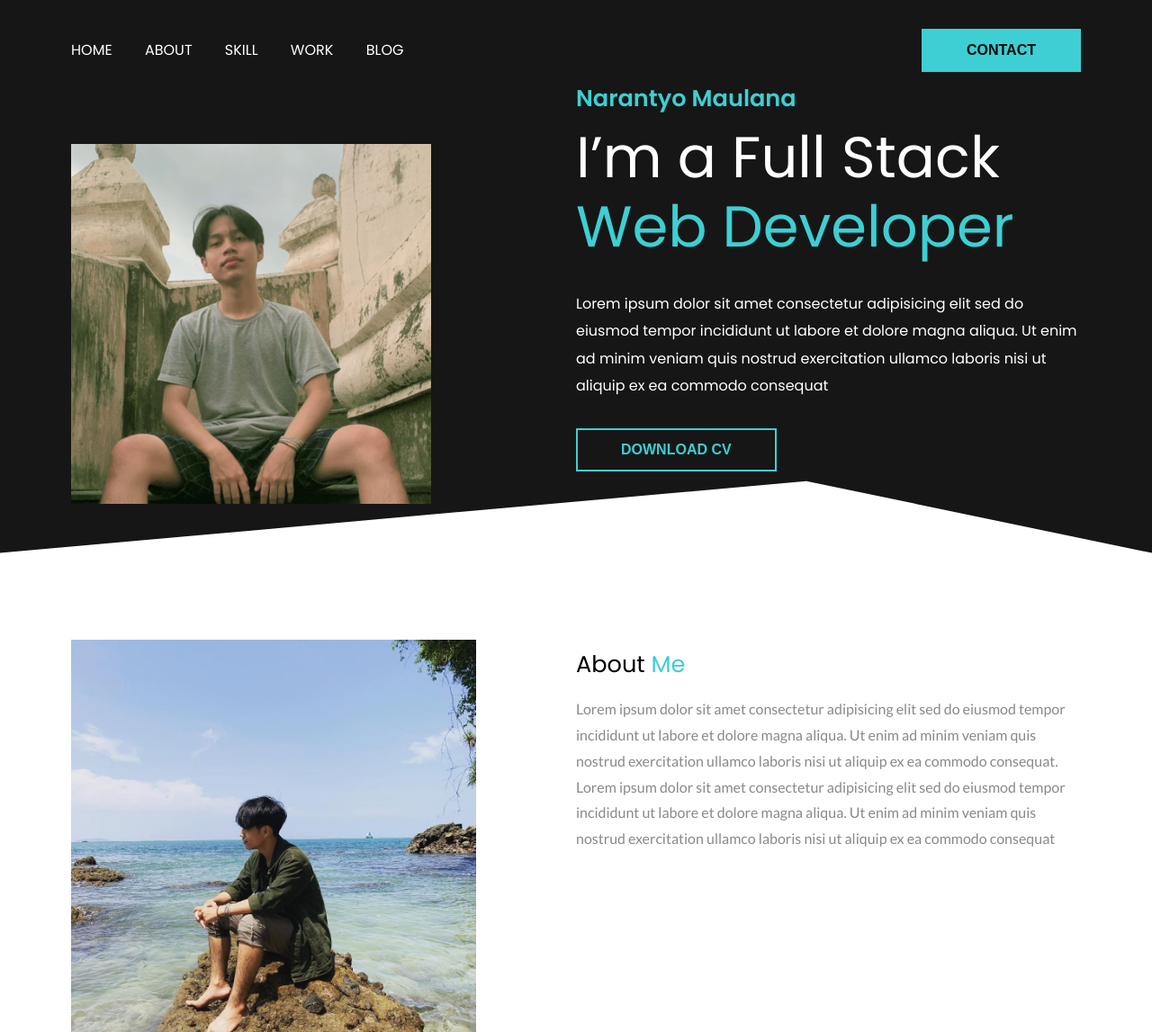
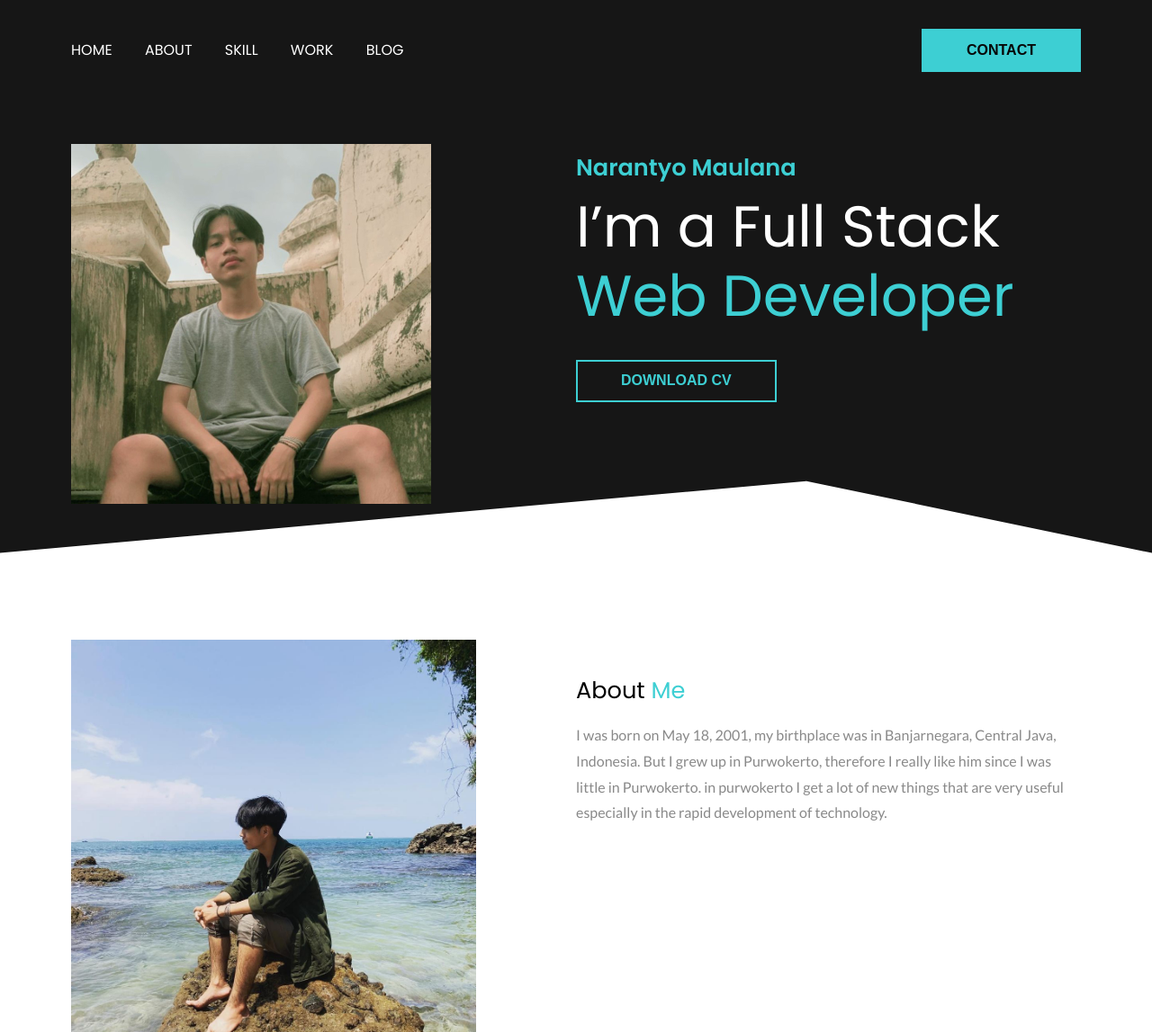
Before and after one commit to narantyomaulana/porto-narantyomaulana-html-css-js, a plain HTML site: page index.html in a window 1280 px wide. Shown: the top 1147 px of the page at 90% size. Drawn offline with nearby package versions, Linux system fonts and the light colour scheme.

Commit message:
Update Index.html

```diff
--- a/index.html
+++ b/index.html
@@ -8,7 +8,7 @@
     <title>Portfolio Narantyo Maulana</title>
     <link href="https://fonts.googleapis.com/css?family=Poppins:400,600&display=swap" rel="stylesheet">
     <link href="https://fonts.googleapis.com/css?family=Lato:300,400,700&display=swap" rel="stylesheet">
-    <link rel="stylesheet" type="text/css" href="https://cdn.jsdelivr.net/npm/slick-carousel@1.8.1/slick/slick.css" />
+    <!-- <link rel="stylesheet" type="text/css" href="https://cdn.jsdelivr.net/npm/slick-carousel@1.8.1/slick/slick.css" /> -->
     <link rel="stylesheet" href="./css/style.css">
 </head>
 
@@ -54,10 +54,10 @@
                     <div class="right flex-1">
                         <h6>Narantyo Maulana</h6>
                         <h1>I’m a Full Stack  <span> Web Developer</span></h1>
-                        <p>Lorem ipsum dolor sit amet consectetur adipisicing elit sed do eiusmod tempor incididunt ut
+                        <!-- <p>Lorem ipsum dolor sit amet consectetur adipisicing elit sed do eiusmod tempor incididunt ut
                             labore et dolore magna aliqua. Ut enim ad minim veniam quis nostrud exercitation ullamco
                             laboris
-                            nisi ut aliquip ex ea commodo consequat</p>
+                            nisi ut aliquip ex ea commodo consequat</p> -->
                         <div>
                             <button class="btn btn-secondary">DOWNLOAD CV</button>
                         </div>
@@ -73,14 +73,7 @@
                 </div>
                 <div class="flex-1 right" style="margin-top:-180px ;">
                     <h1>About <span>Me</span></h1>
-                    <p>Lorem ipsum dolor sit amet consectetur adipisicing elit sed do eiusmod tempor incididunt ut
-                        labore et
-                        dolore magna aliqua. Ut enim ad minim veniam quis nostrud exercitation ullamco laboris nisi ut
-                        aliquip ex ea commodo consequat. Lorem ipsum dolor sit amet consectetur adipisicing elit sed do
-                        eiusmod tempor incididunt ut labore et dolore magna aliqua.
-
-                        Ut enim ad minim veniam quis nostrud exercitation ullamco laboris nisi ut aliquip ex ea commodo
-                        consequat</p>
+                    <p>I was born on May 18, 2001, my birthplace was in Banjarnegara, Central Java, Indonesia. But I grew up in Purwokerto, therefore I really like him since I was little in Purwokerto. in purwokerto I get a lot of new things that are very useful especially in the rapid development of technology.</p>
                     <!-- <div class="social">
                         <a href="https://github.com/narantyomaulana"><img src="./images/github.png" alt=""></a>
                         <a href="https://www.instagram.com/narantyomaulana/"><img src="./images/instagram.png" alt=""></a>
```
